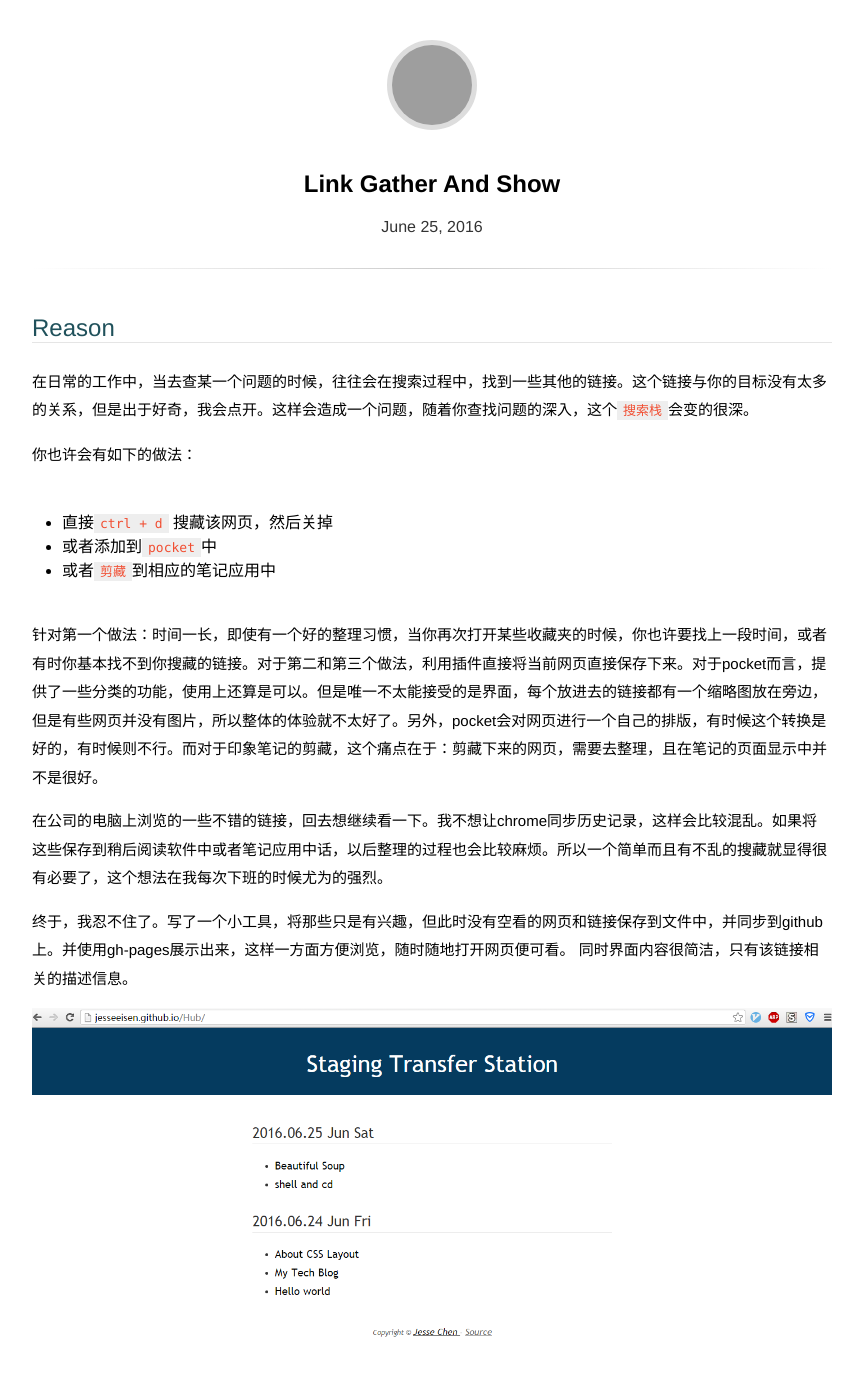
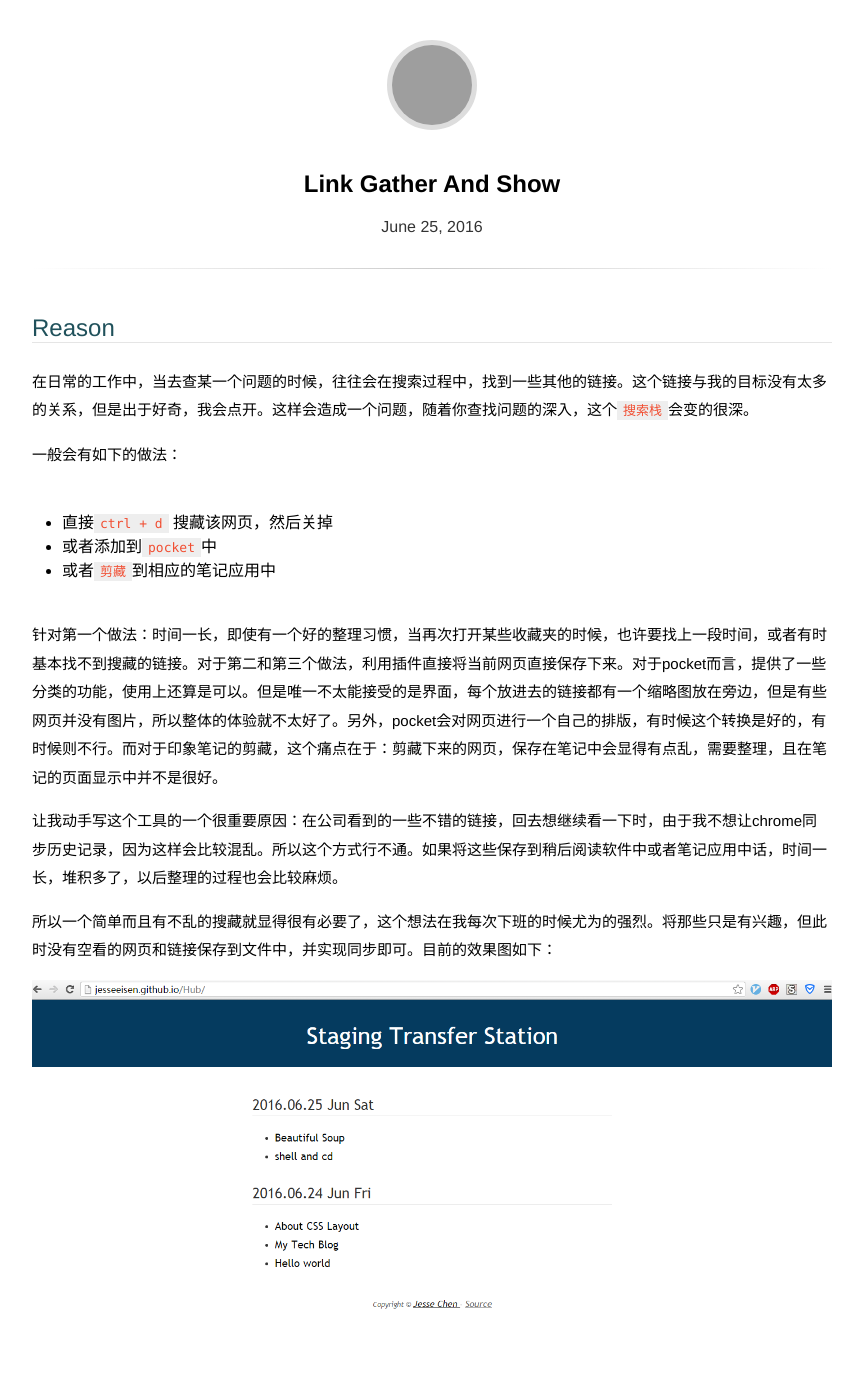
Before and after one commit to JesseEisen/JesseEisen.github.io, a Jekyll site: the page built from _posts/2016-06-25-url-gather.md, in a window 1280 px wide and 1400 px high. Shown: the top 1376 px of the window, without its empty margins (208-1071 px from the left). Built offline with Jekyll 4.4.1, drawn with Linux system fonts in a browser that asks for light colours; some web fonts are replaced; some of the changed text lies outside the part shown; grey boxes are pictures that could not be loaded.

Commit message:
modify some errors

````diff
--- a/_posts/2016-06-25-url-gather.md
+++ b/_posts/2016-06-25-url-gather.md
@@ -4,18 +4,19 @@ updated: 2016-6-25 18:00
 ---
 
 ## Reason
-在日常的工作中，当去查某一个问题的时候，往往会在搜索过程中，找到一些其他的链接。这个链接与你的目标没有太多的关系，但是出于好奇，我会点开。这样会造成一个问题，随着你查找问题的深入，这个`搜索栈`会变的很深。
+在日常的工作中，当去查某一个问题的时候，往往会在搜索过程中，找到一些其他的链接。这个链接与我的目标没有太多的关系，但是出于好奇，我会点开。这样会造成一个问题，随着你查找问题的深入，这个`搜索栈`会变的很深。
 
-你也许会有如下的做法：
+一般会有如下的做法：
+
 + 直接`ctrl + d` 搜藏该网页，然后关掉
 + 或者添加到`pocket`中
 + 或者`剪藏`到相应的笔记应用中
 
-针对第一个做法：时间一长，即使有一个好的整理习惯，当你再次打开某些收藏夹的时候，你也许要找上一段时间，或者有时你基本找不到你搜藏的链接。对于第二和第三个做法，利用插件直接将当前网页直接保存下来。对于pocket而言，提供了一些分类的功能，使用上还算是可以。但是唯一不太能接受的是界面，每个放进去的链接都有一个缩略图放在旁边，但是有些网页并没有图片，所以整体的体验就不太好了。另外，pocket会对网页进行一个自己的排版，有时候这个转换是好的，有时候则不行。而对于印象笔记的剪藏，这个痛点在于：剪藏下来的网页，需要去整理，且在笔记的页面显示中并不是很好。
+针对第一个做法：时间一长，即使有一个好的整理习惯，当再次打开某些收藏夹的时候，也许要找上一段时间，或者有时基本找不到搜藏的链接。对于第二和第三个做法，利用插件直接将当前网页直接保存下来。对于pocket而言，提供了一些分类的功能，使用上还算是可以。但是唯一不太能接受的是界面，每个放进去的链接都有一个缩略图放在旁边，但是有些网页并没有图片，所以整体的体验就不太好了。另外，pocket会对网页进行一个自己的排版，有时候这个转换是好的，有时候则不行。而对于印象笔记的剪藏，这个痛点在于：剪藏下来的网页，保存在笔记中会显得有点乱，需要整理，且在笔记的页面显示中并不是很好。
 
-在公司的电脑上浏览的一些不错的链接，回去想继续看一下。我不想让chrome同步历史记录，这样会比较混乱。如果将这些保存到稍后阅读软件中或者笔记应用中话，以后整理的过程也会比较麻烦。所以一个简单而且有不乱的搜藏就显得很有必要了，这个想法在我每次下班的时候尤为的强烈。
+让我动手写这个工具的一个很重要原因：在公司看到的一些不错的链接，回去想继续看一下时，由于我不想让chrome同步历史记录，因为这样会比较混乱。所以这个方式行不通。如果将这些保存到稍后阅读软件中或者笔记应用中话，时间一长，堆积多了，以后整理的过程也会比较麻烦。
 
-终于，我忍不住了。写了一个小工具，将那些只是有兴趣，但此时没有空看的网页和链接保存到文件中，并同步到github上。并使用gh-pages展示出来，这样一方面方便浏览，随时随地打开网页便可看。 同时界面内容很简洁，只有该链接相关的描述信息。
+所以一个简单而且有不乱的搜藏就显得很有必要了，这个想法在我每次下班的时候尤为的强烈。将那些只是有兴趣，但此时没有空看的网页和链接保存到文件中，并实现同步即可。目前的效果图如下：
 
 ![page](../image/page.png)
 
@@ -24,14 +25,14 @@ updated: 2016-6-25 18:00
 
 我最想解决的是同步问题，之前有快盘，在家和公司的电脑上可以轻松的同步文件，这样我个人的一些积累和笔记便可以轻松同步。这个是一个非常好的节奏。但是快盘挂了。所以这个便利就需要自己来实现了。
 
-最直接的方式就是`github`。但是仅仅同步了还是不够的，如果要查看，需要点进repo中，然后打开文件，复制链接，然后打开。 这一系列的操作比之前还要麻烦，但是github提供了gh-pages。这就解决了这些问题，将内容直接展现在网页上。想要看直接点击即可。
+最直接的方式就是`github`。但是仅仅同步了还是不够的，如果要查看，需要点进repo中，然后打开文件，复制链接，然后打开。 这一系列的操作比之前还要麻烦，但是github提供了gh-pages。这就解决了这些问题，将内容直接展现在网页上。这样一方面方便浏览，随时随地打开网页便可看。 如果界面内容又很简洁，只有该链接相关的描述信息的话，找到这个链接的速度会更快。
 
 ## Implenment
 
 ### Html Page
 
 我想要的是一个非常简洁的页面，所以写这样一个html页面，并不是复杂。`header`、`content`、`footer` 这三段即可。 content里面只要一个二级标题和一个列表。
-每个二级标题代表某一天的搜藏，列表展示的是收藏的链接的内容。
+每个二级标题代表某一天的搜藏(主要就是一个时间)，列表展示的是收藏的链接的内容。
 
 这样的页面实现，对后面的添加提供了一个便利。具体的页面实现没有什么好说的，纯css就可以搞定。只是在link上做了一个小的效果，不然就太过于单调了。
 
@@ -62,10 +63,12 @@ function CreateNewDay()
     sed -i "${LineNo} a${3}" index.html   # </ul> tag
 }
 ```
-上面的代码很简单，就不多解释了。 而链接则和列表一样，找到第一个`h2`标签即可。
+上面的代码很简单，就不多解释了。 而链接的添加则和列表一样，找到第一个`h2`标签即可。
 
-最后推送到github便是最常见的一些操作了，实现自动提交，只需要你在clone的时候使用ssh方式即可。
+最后推送到github便是最常见的一些操作了，实现自动提交，只需要你在clone的时候使用ssh方式。
 不然使用https的方式需要每次输入用户名和密码。
+
+这样每天下班前，使用`gatherUrl -u "xxxx"` 其中`xxx`是用于提交的comment。 这样回到家，只要打开网页，页面最上面便是今天的添加。省去了不少的事儿。
 
 ## More
 
````
